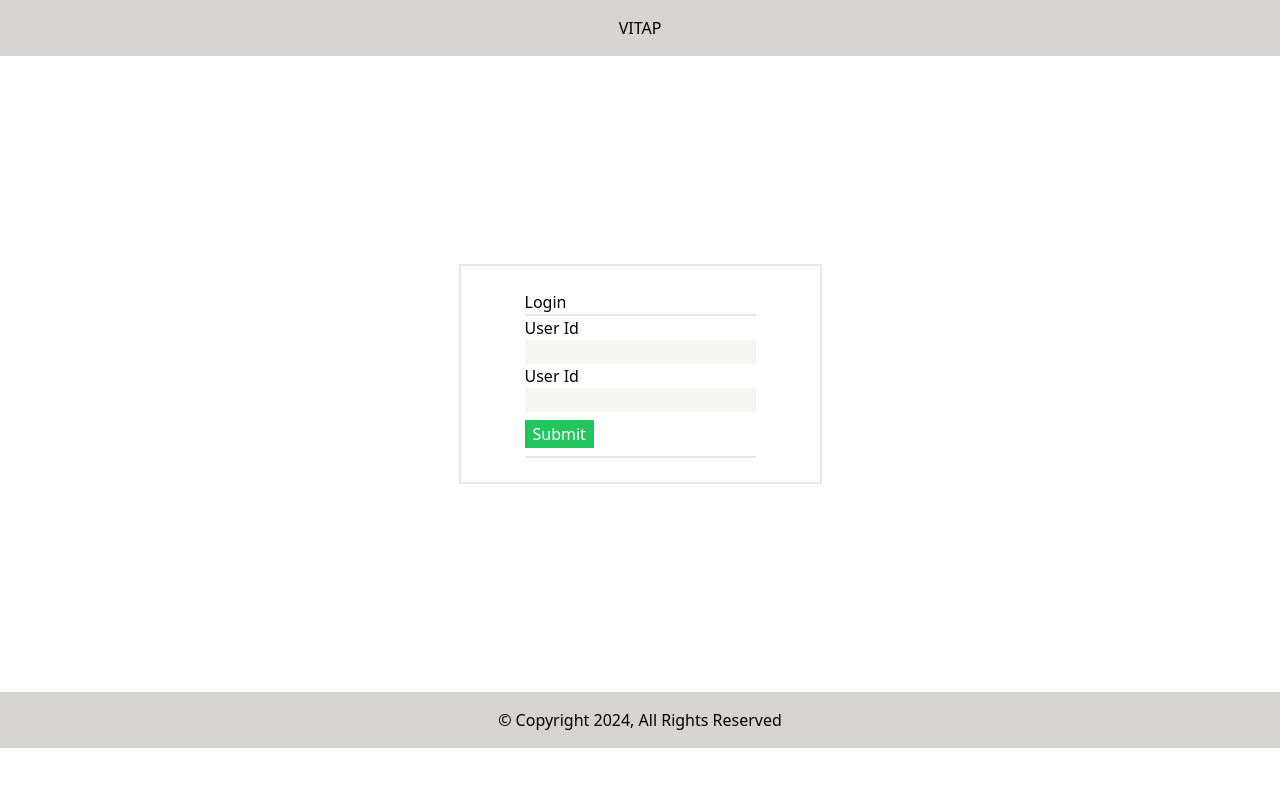
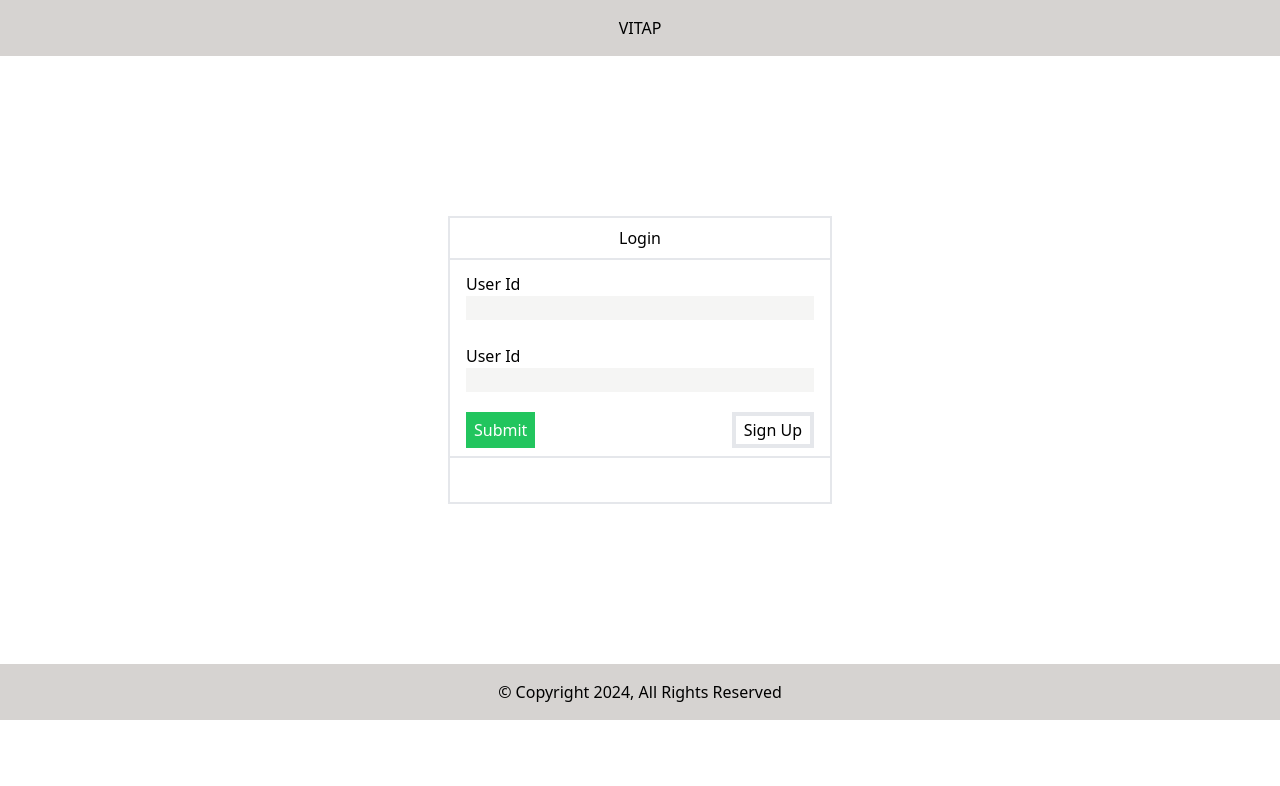
Before and after one commit to BhavyaBhaskar/Appraisal, a React (Vite) app: page / in a window 1280 px wide. Shown: the top 786 px of the page. Built offline with nearby package versions, Linux system fonts and the light colour scheme.

Commit message:
edit login

```diff
--- a/src/pages/Login.jsx
+++ b/src/pages/Login.jsx
@@ -7,20 +7,29 @@ function Login({ setActiveTab }) {
           VITAP
         </div>
         <div className="flex justify-center">
-          <div className="py-52">
-            <div className="border-2 px-16 py-6">
-              <div className="border-b-2">Login</div>
-              <div>
+          <div className="py-40">
+            <div className="border-2 min-w-96 min-h-72">
+              <div className="border-b-2 p-2 flex justify-center">Login</div>
+              <div className="px-4 py-3">
                 <div>User Id</div>
-                <input type="text" className="bg-stone-100" />
+                <input type="text" className="bg-stone-100 w-full" />
               </div>
-              <div>
+              <div className="px-4 py-3">
                 <div>User Id</div>
-                <input type="text" className="bg-stone-100" />
+                <input type="text" className="bg-stone-100 w-full" />
               </div>
-              <div className="border-b-2">
-                <button className="bg-green-500 my-2 px-2 py-0.5 text-white">
+              <div className="border-b-2 px-4 flex justify-between">
+                <button
+                  className="bg-green-500 my-2 px-2 py-0.5 text-white"
+                  onClick={() => setActiveTab("Acedemic")}
+                >
                   Submit
+                </button>
+                <button
+                  className="my-2 px-2 py-0.5 border-4"
+                  onClick={() => setActiveTab("signup")}
+                >
+                  Sign Up
                 </button>
               </div>
             </div>
```
